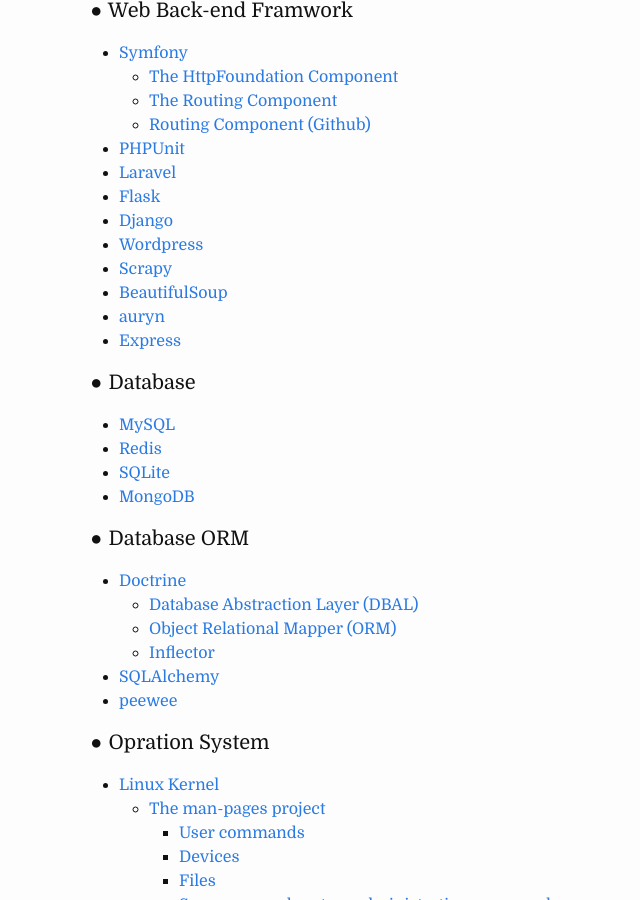
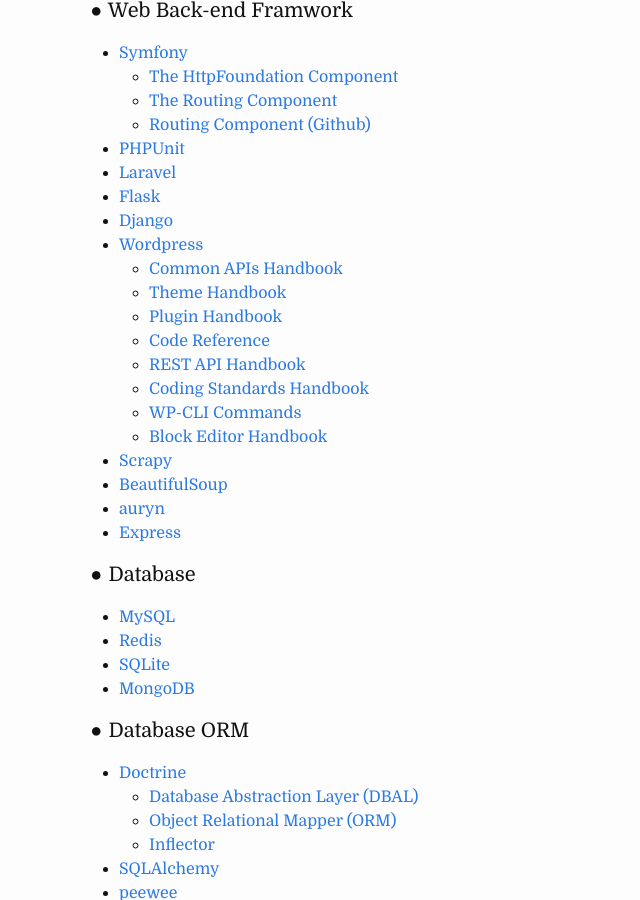
Before and after one commit to runbing/runbing.github.io, a Jekyll site: the page built from links.md, in a window 1280 px wide and 900 px high, scrolled down 2723 px. Shown: the whole window, without its empty margins (181-821 px from the left). Built offline with Jekyll 4.4.1, drawn with Linux system fonts in a browser that asks for light colours.

Commit message:
Runbing's Blog

```diff
--- a/links.md
+++ b/links.md
@@ -125,6 +125,14 @@
 * [Flask](http://flask.pocoo.org/docs/)
 * [Django](https://docs.djangoproject.com/)
 * [Wordpress](https://codex.wordpress.org/)
+  * [Common APIs Handbook](https://developer.wordpress.org/apis/)
+  * [Theme Handbook](https://developer.wordpress.org/themes/)
+  * [Plugin Handbook](https://developer.wordpress.org/plugins/)
+  * [Code Reference](https://developer.wordpress.org/reference/)
+  * [REST API Handbook](https://developer.wordpress.org/rest-api/)
+  * [Coding Standards Handbook](https://developer.wordpress.org/coding-standards/)
+  * [WP-CLI Commands](https://developer.wordpress.org/cli/commands/)
+  * [Block Editor Handbook](https://developer.wordpress.org/block-editor/)
 * [Scrapy](https://docs.scrapy.org)
 * [BeautifulSoup](https://www.crummy.com/software/BeautifulSoup/bs4/doc/)
 * [auryn](https://github.com/rdlowrey/auryn)
```
